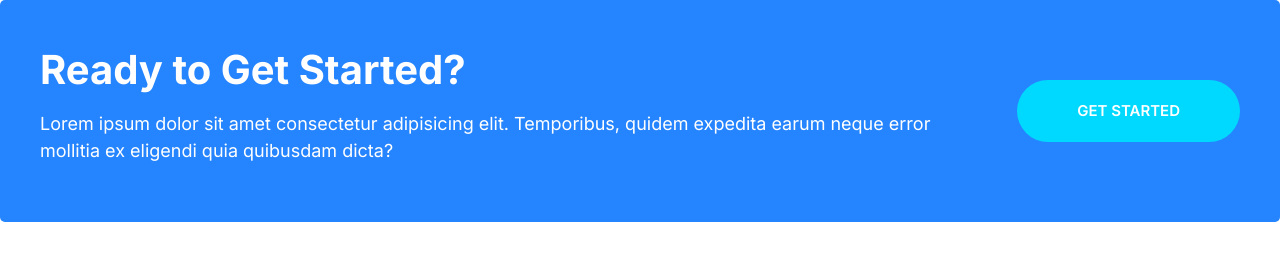
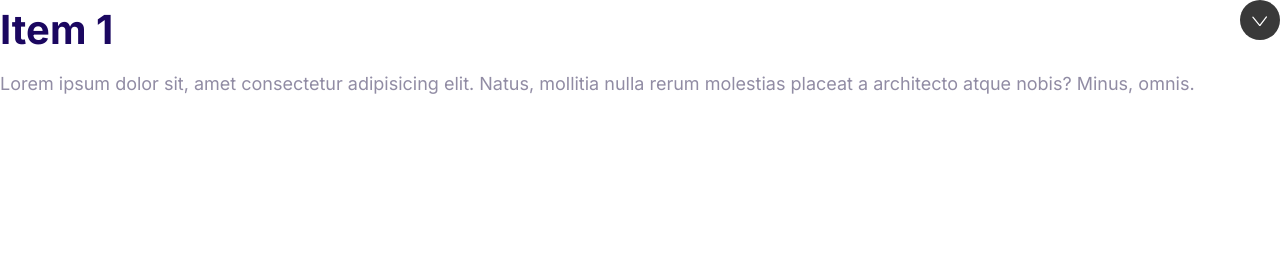
Before and after one commit to Turtles009/moshify_clone, a plain HTML site: page Moshify/index.html in a window 1280 px wide. Drawn offline with Linux system fonts and the light colour scheme.

Commit message:
Build the collapsible component.

```diff
--- a/Moshify/css/style.css
+++ b/Moshify/css/style.css
@@ -553,3 +553,35 @@ a {
         text-align: left;
     }
 }
+
+/* Collapsibles */
+.collapsible__header {
+    display: flex;
+    justify-content: space-between;
+}
+
+.collapsible__heading {
+    margin-top: 0;
+
+}
+
+.collapsible__chevron {
+    transform: rotate(-90deg);
+    transition: transform 0.3s;
+}
+
+.collapsible__content {
+    max-height: 0;
+    overflow: hidden;
+    opacity: 0;
+    transition: all 0.3s;
+}
+
+.collapsible--expanded .collapsible__chevron {
+    transform: rotate(0);
+}
+
+.collapsible--expanded .collapsible__content {
+    max-height: 100vh;
+    opacity: 1;
+}
--- a/Moshify/index.html
+++ b/Moshify/index.html
@@ -16,17 +16,20 @@
 </head>
 
 <body>
-    <div class="callout callout--primary">
-        <div class="grid grid--1x2">
-            <div class="callout__content">
-                <h2 class="callout__heading">Ready to Get Started?</h2>
-                <p>Lorem ipsum dolor sit amet consectetur adipisicing elit. Temporibus, quidem expedita earum neque
-                    error mollitia ex eligendi quia quibusdam dicta?
-                </p>
-            </div>
-            <a href="#" class="btn btn--secondary btn--stretched">GET STARTED</a>
+    <div class="collapsible collapsible--expanded">
+        <header class="collapsible__header">
+            <h2 class="collapsible__heading">Item 1</h2>
+            <svg class="icon icon--white collapsible__chevron">
+                <use xlink:href="icons/sprite.svg#chevron"></use>
+            </svg>
+        </header>
+        <div class="collapsible__content">
+            <p>Lorem ipsum dolor sit, amet consectetur adipisicing elit. Natus, mollitia nulla rerum molestias placeat a
+                architecto atque nobis? Minus, omnis.
+            </p>
         </div>
     </div>
+    <script src="js/main.js"></script>
 </body>
 
 </html>
--- /dev/null
+++ b/Moshify/js/main.js
@@ -0,0 +1,6 @@
+const collapsibles = document.querySelectorAll(".collapsible");
+collapsibles.forEach((item) =>
+  item.addEventListener("click", function () {
+    this.classList.toggle("collapsible--expanded");
+  })
+);
```
Also changed, not shown: Moshify/components/collapsibles.html (added, +13 -0 lines).
